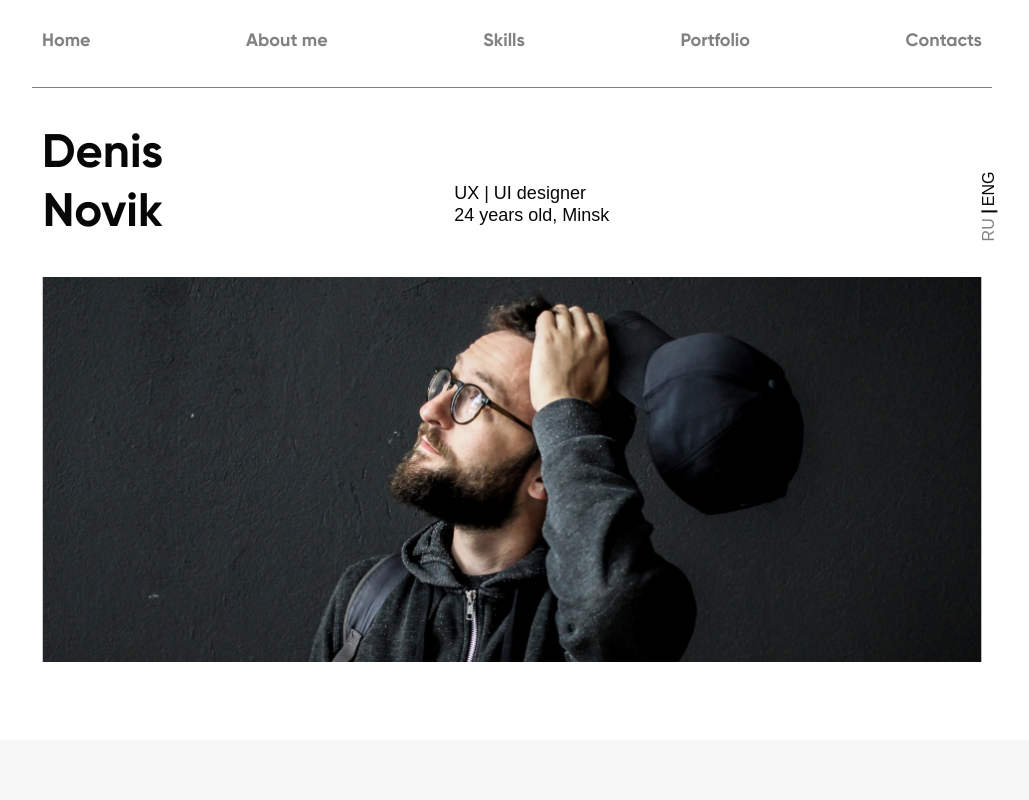
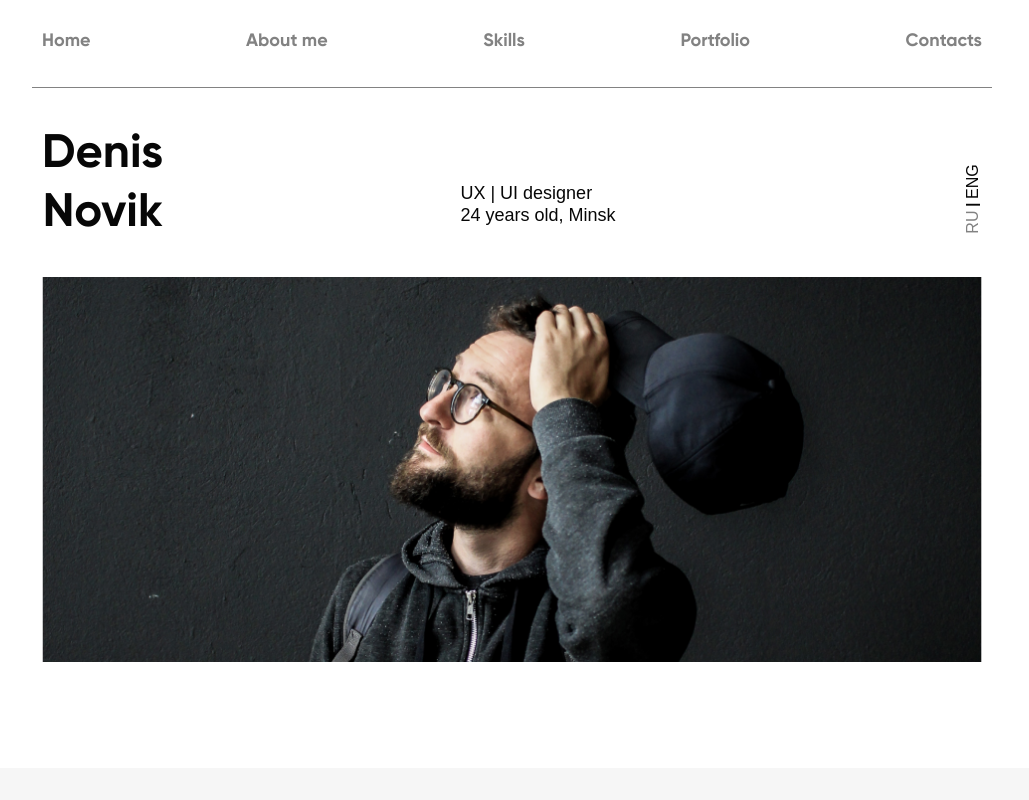
Before and after one commit to dushmanexzy/Portfolio_lp, a website: page src/index.html in a window 1280 px wide. Shown: the top 800 px of the page, without its empty margins (128-1157 px from the left). Drawn offline with Linux system fonts and the light colour scheme; files that its build step writes are made by us from their sources; a web font is replaced by a local one.

Commit message:
correct maininfo

```diff
--- a/src/index.html
+++ b/src/index.html
@@ -46,8 +46,9 @@
           </p>
 
           <div class="main-info__lang flex">
-            <button class="main-info__lang--ru">RU</button>
-            <button class="main-info__lang--eng active">ENG</button>
+            <a class="main-info__lang--ru">RU</a>
+            <span class="main-info__lang--span">I</span>
+            <a class="main-info__lang--eng active">ENG</a>
           </div>
 
           <img class="main-info__img" src="img/main_photo.png" alt="Denis Novik with a beard and glasses">
--- a/src/scss/components/_about.scss
+++ b/src/scss/components/_about.scss
@@ -1,5 +1,5 @@
 .about__container {
-  padding-top: 115px;
+  padding-top: 87px;
   padding-bottom: 106px;
 
   background-color: #f6f6f6;
--- a/src/scss/components/_maininfo.scss
+++ b/src/scss/components/_maininfo.scss
@@ -1,6 +1,6 @@
 .main-info__container {
   padding-top: 34px;
-  padding-bottom: 78px;
+  padding-bottom: 106px;
 
   justify-content: space-between;
   flex-wrap: wrap;
@@ -31,11 +31,10 @@
 }
 
 .main-info__lang {
-  margin-top: 15px;
-  padding-bottom: 10px;
+  padding-top: 50px;
 
   justify-content: center;
-  align-items: flex-end;
+  align-items: center;
   transform: rotate(-90deg);
 }
 
@@ -45,8 +44,6 @@
 
 .main-info__lang--ru,
 .main-info__lang--eng {
-  position: relative;
-
   font-size: 16px;
   line-height: 20px;
 
@@ -55,16 +52,30 @@
   background-color: #fff;
 }
 
-.main-info__lang--eng::before {
-  position: absolute;
-  left: 0;
-  bottom: 50%;
+.main-info__lang--span {
+  margin: 0 3px;
+  font-size: 20px;
+  line-height: 30px;
 
-  transform: translateY(50%);
+  color: #070707
+}
 
-  content: '';
-  width: 2px;
-  height: 16px;
 
-  background-color: #070707;
-}
+// .main-info__lang--eng::before {
+//   display: block;
+
+//   margin-left: 12px;
+//   margin-right: 2px;
+
+//   position: absolute;
+//   left: 0;
+//   bottom: 50%;
+
+//   transform: translateY(50%);
+
+//   content: '';
+//   width: 2px;
+//   height: 16px;
+
+//   background-color: #070707;
+// }
```
Also changed, not shown: src/css/style.css.
